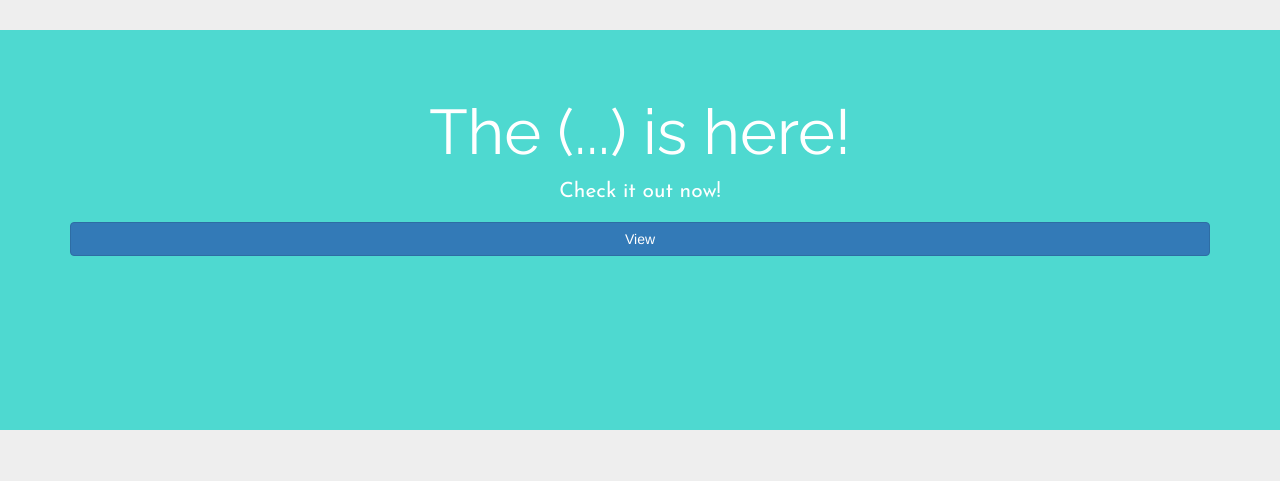
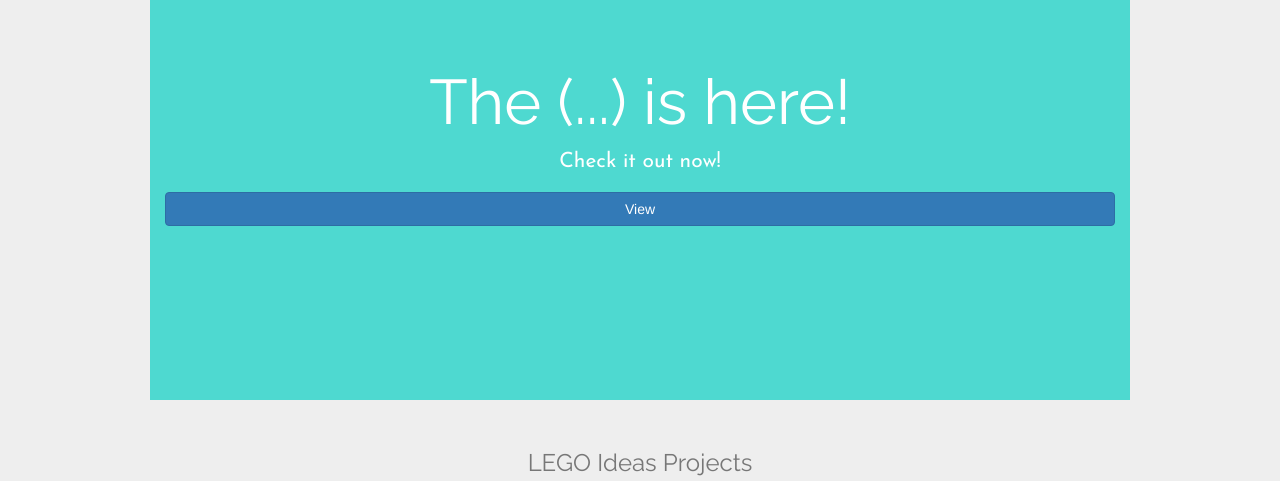
Before and after one commit to HypercarDriver/lego2.github.io, a Jekyll site: the page built from index.html, in a window 1280 px wide. Shown: the part 452-933 px from the top of the page. Built offline with Jekyll 4.4.1, drawn with Linux system fonts in a browser that asks for light colours; nearby versions of some CDN libraries; grey boxes are pictures that could not be loaded.

Commit message:
Update _homepage.scss

```diff
--- a/_sass/_homepage.scss
+++ b/_sass/_homepage.scss
@@ -41,6 +41,7 @@
   /* endcomment */
   height: 400px;
   color: #FFFFFF;
+  margin-bottom: 0;
 
   .jumbotron-title {
     font-family: 'Raleway', 'Josefin Sans', sans-serif;
@@ -55,6 +56,8 @@
   background-color: $light_blue_color;
   height: 400px;
   color: #FFFFFF;
+  margin-left: 150px;
+  margin-right: 150px;
 
   .jumbotron-title {
     font-family: 'Raleway', 'Josefin Sans', sans-serif;
```
